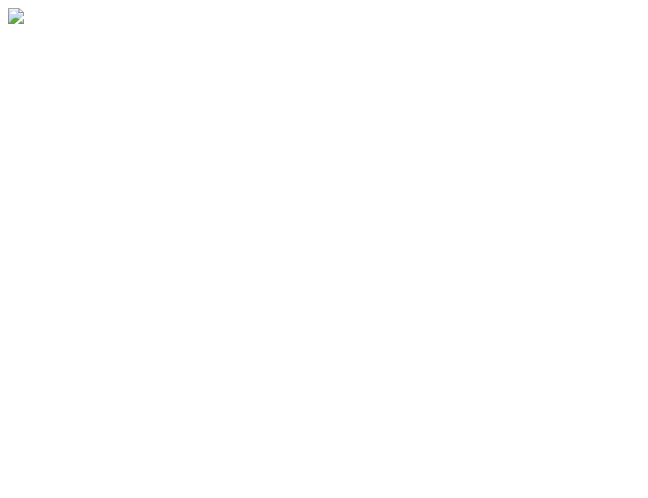
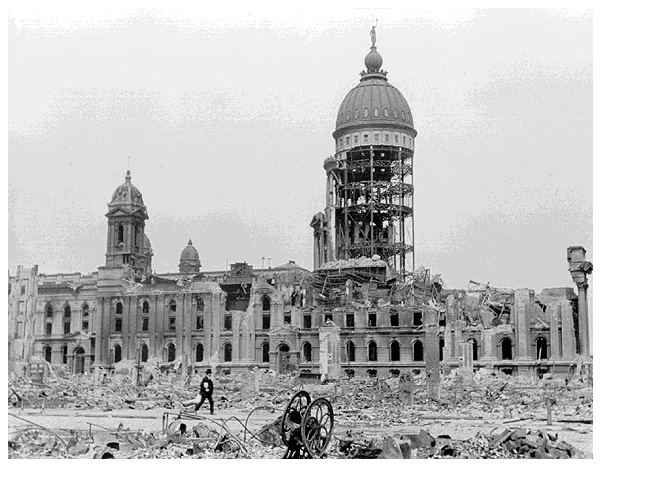
Before and after one commit to cindyseunghhe/cindy, a plain HTML site: page index.html in a window 1280 px wide. Shown: the whole page, without its empty margins (0-648 px from the left). Drawn offline with Linux system fonts and the light colour scheme.

Commit message:
Update index.html

```diff
--- a/index.html
+++ b/index.html
@@ -28,7 +28,7 @@
     xrextras-runtime-error>
 
     <a-assets>
-      <img id="img" src="targets/civic.jpg">
+      <img id="img" src="civic.jpg">
     </a-assets>
 
     <a-camera
```
